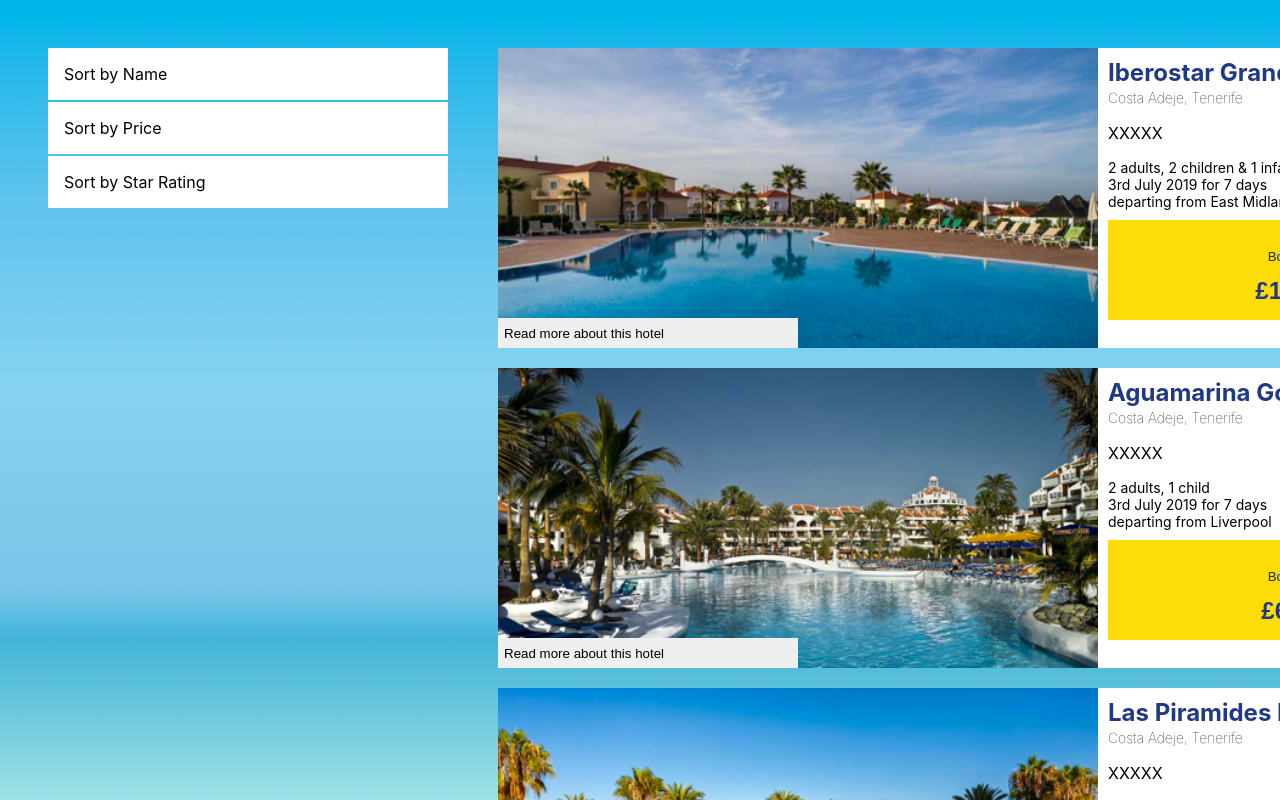
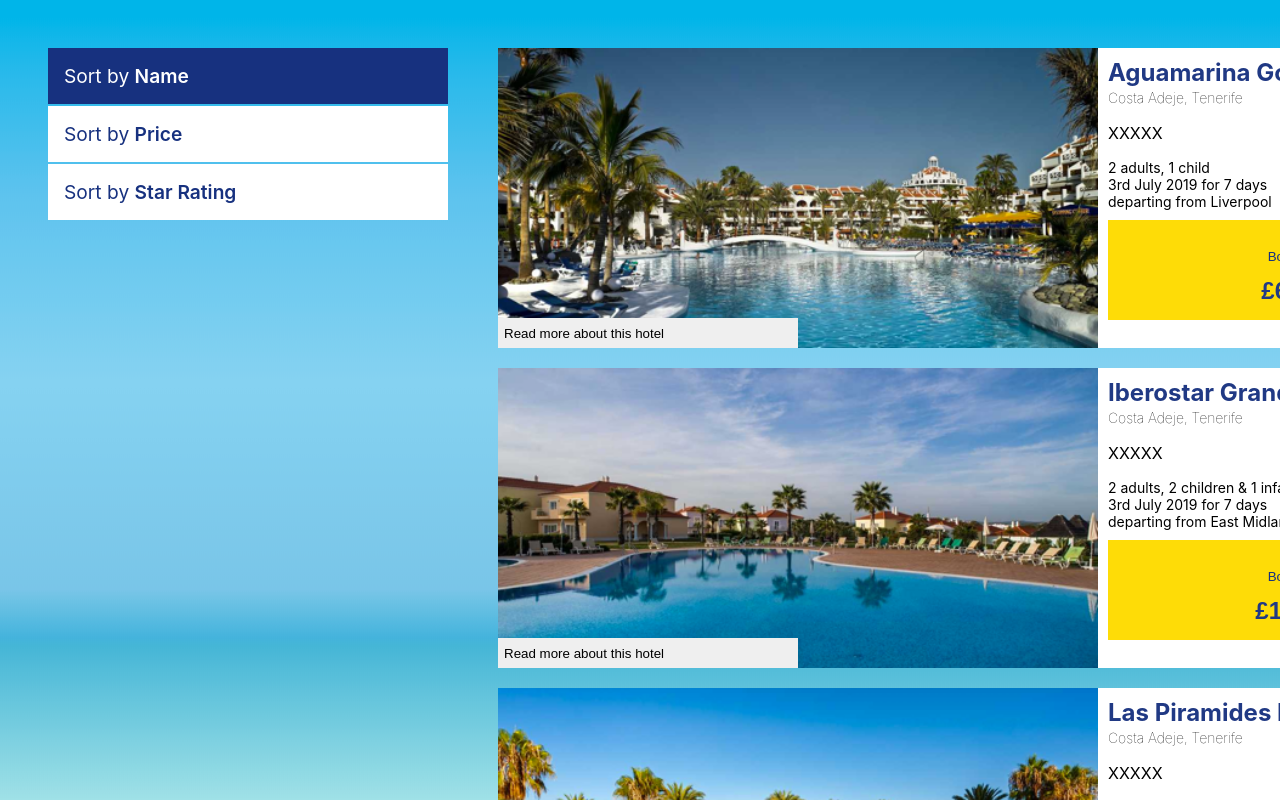
Before and after one commit to ajamarco/on_the_beach_assessment, a React (Create React App) app: page / in a window 1280 px wide. Shown: the top 800 px of the page. Built offline with nearby package versions, Linux system fonts and the light colour scheme.

Commit message:
Sort working

```diff
--- a/src/App.css
+++ b/src/App.css
@@ -17,11 +17,25 @@
   row-gap: 2px;
 }
 
-.filter {
+.sort__button {
   background-color: white;
   padding: 1rem;
   cursor: pointer;
-  height: 20px;
+  color: #17317f;
+  font-size: 1.2rem;
+  font-weight: 400;
+}
+
+.sort__button span {
+  font-weight: 600;
+}
+.sort__button:hover {
+  text-decoration: underline;
+}
+
+.sort__button.sort__button__active {
+  background-color: #17317f;
+  color: white;
 }
 
 .trip {
--- a/src/App.tsx
+++ b/src/App.tsx
@@ -1,5 +1,4 @@
-import React from "react";
-import logo from "./logo.svg";
+import { useState } from "react";
 import "./App.css";
 import SortSelection from "./components/SortSelection";
 import Trips from "./components/Trips";
@@ -9,10 +8,20 @@
 import TripCard from "./components/TripCard";
 
 function App() {
+  //create a state to hold the sort value for hotels. Hotels can be sorted by name, price or star rating
+  const [sortValue, setSortValue] = useState("Name");
+
+  const handleSortChange = (sortBy: string) => {
+    setSortValue(sortBy);
+  };
+
   return (
     <div className="container">
-      <SortSelection />
-      <Trips />
+      <SortSelection
+        activeSort={sortValue}
+        handleSortChange={handleSortChange}
+      />
+      <Trips sortBy={sortValue} />
     </div>
   );
 }
--- a/src/components/SortButton.tsx
+++ b/src/components/SortButton.tsx
@@ -1,8 +1,24 @@
 import React from "react";
 
-const SortButton = ({ SortBy }: { SortBy: string }) => {
+const SortButton = ({
+  SortBy,
+  active,
+  clickHandler,
+}: {
+  SortBy: string;
+  active: boolean;
+  clickHandler: (SortBy: string) => void;
+}) => {
+  //creates function to handle the Click event
+  const handleClick = () => {
+    if (!active) clickHandler(SortBy);
+  };
+
   return (
-    <div className="filter">
+    <div
+      className={active ? "sort__button sort__button__active" : "sort__button"}
+      onClick={handleClick}
+    >
       Sort by <span>{SortBy}</span>
     </div>
   );
--- a/src/components/SortSelection.tsx
+++ b/src/components/SortSelection.tsx
@@ -1,11 +1,23 @@
 import SortButton from "./SortButton";
 
-const SortSelection = () => {
+const SortSelection = ({
+  activeSort,
+  handleSortChange,
+}: {
+  activeSort: string;
+  handleSortChange: (sortBy: string) => void;
+}) => {
+  const sortOptions = ["Name", "Price", "Star Rating"];
   return (
     <aside className="filters">
-      <SortButton SortBy="Name" />
-      <SortButton SortBy="Price" />
-      <SortButton SortBy="Star Rating" />
+      {sortOptions.map((option, index) => (
+        <SortButton
+          SortBy={option}
+          key={index}
+          active={option === activeSort}
+          clickHandler={(sortBy) => handleSortChange(sortBy)}
+        />
+      ))}
     </aside>
   );
 };
--- a/src/components/Trips.tsx
+++ b/src/components/Trips.tsx
@@ -2,8 +2,10 @@
 import hotel1Image from "../assets/hotel-image-1.png";
 import hotel2Image from "../assets/hotel-image-2.png";
 import hotel3Image from "../assets/hotel-image-3.png";
+import { render } from "@testing-library/react";
 
-const Trips = () => {
+const Trips = ({ sortBy }: { sortBy: string }) => {
+  console.log("we should sort by ", sortBy);
   //set the hotel list to be used. This could be replace with an API call in the future
   const hotelList = [
     {
@@ -50,9 +52,20 @@
     },
   ];
 
-  return (
-    <div className="trips">
-      {hotelList.map((hotel) => (
+  const renderTripCards = () => {
+    //save the hotel list to a new variable, sorting it by the selected sort value
+    let sortedHotelList = hotelList;
+    if (sortBy === "Name") {
+      sortedHotelList = hotelList.sort((a, b) =>
+        a.hotelName.localeCompare(b.hotelName)
+      );
+    } else if (sortBy === "Price") {
+      sortedHotelList = hotelList.sort((a, b) => a.price - b.price);
+    } else if (sortBy === "Star Rating") {
+      sortedHotelList = hotelList.sort((a, b) => b.starRating - a.starRating);
+    }
+
+    return sortedHotelList.map((hotel) => (
       <TripCard
         key={hotel.hotelId}
         hotelName={hotel.hotelName}
@@ -66,9 +79,10 @@
         price={hotel.price}
         overview={hotel.overview}
       />
-      ))}
-    </div>
-  );
+    ));
+  };
+
+  return <div className="trips">{renderTripCards()}</div>;
 };
 
 export default Trips;
```
Lines whose indentation alone changed are shown as unchanged.
